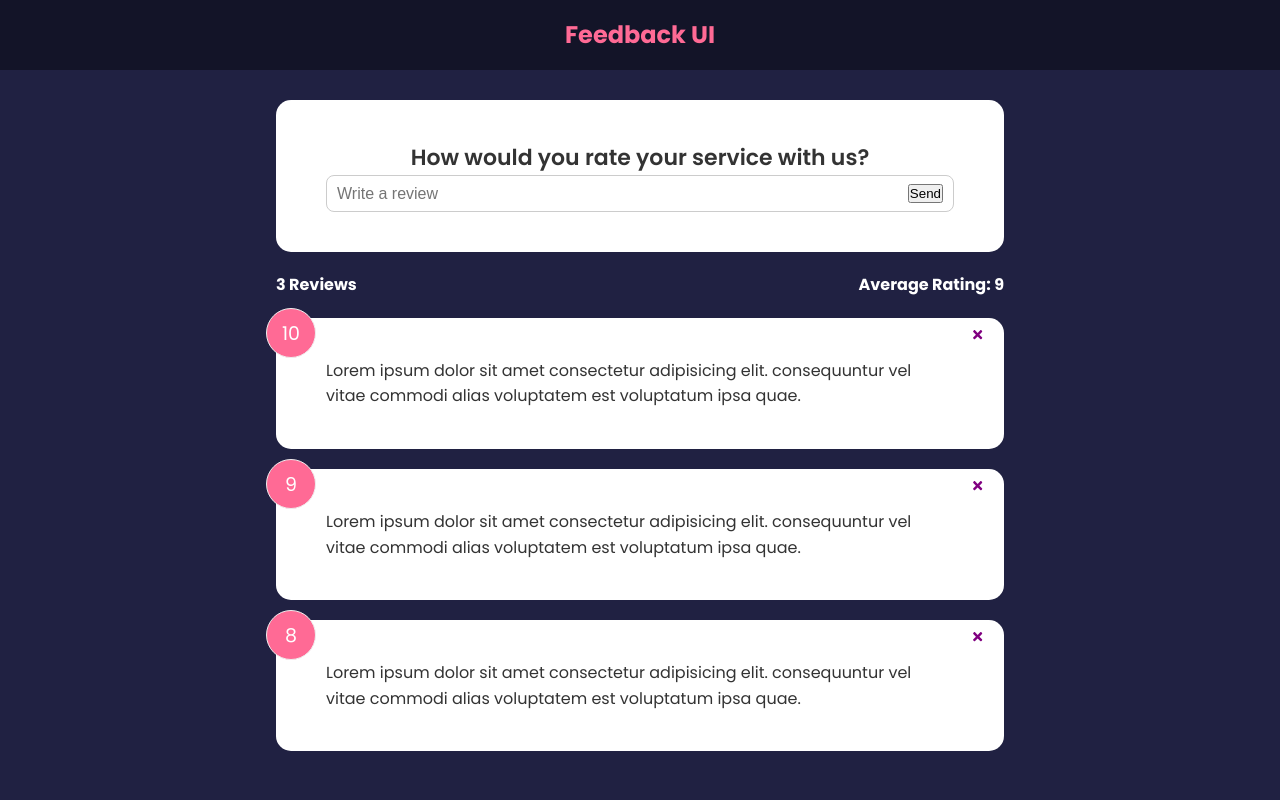
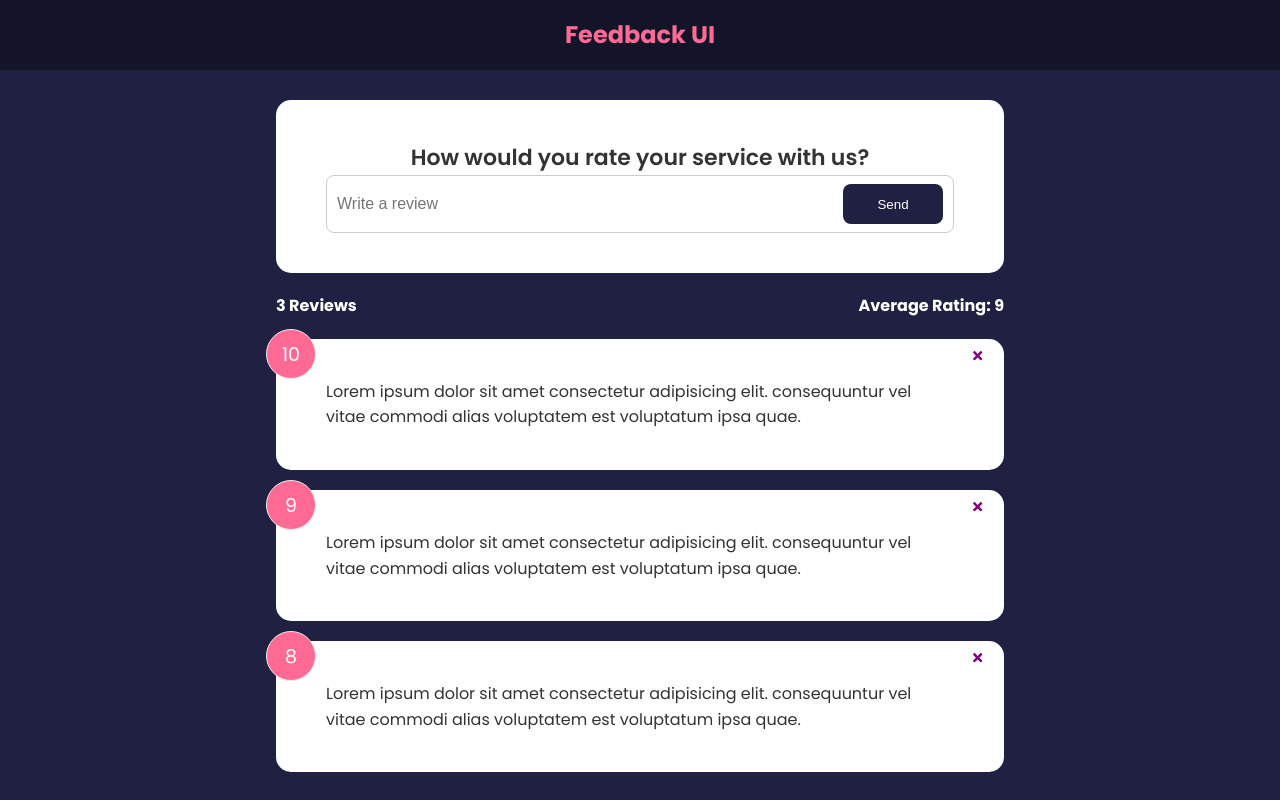
Before and after one commit to ctran0105/feedback-app, a React (Create React App) app: page / in a window 1280 px wide. Built offline with nearby package versions, Linux system fonts and the light colour scheme.

Commit message:
Bring Button component into FeedbackForm

```diff
--- a/src/App.js
+++ b/src/App.js
@@ -1,10 +1,11 @@
 // This contains main app components
+import { useState } from "react";
 import Header from "./components/Header";
 import FeedbackList from "./components/FeedbackList";
 import FeedbackData from "./data/FeedbackData";
 import FeedbackStats from "./components/FeedbackStats";
 import FeedbackForm from "./components/FeedbackForm";
-import { useState } from "react";
+
 
 function App() {
   const [feedback, setFeedback] = useState(FeedbackData);
--- a/src/components/FeedbackForm.jsx
+++ b/src/components/FeedbackForm.jsx
@@ -1,5 +1,6 @@
 import { useState } from "react";
 import Card from "./shared/Card";
+import Button from "./shared/Button";
 
 function FeedbackForm() {
   const [text, setText] = useState("");
@@ -19,7 +20,7 @@ function FeedbackForm() {
             placeholder="Write a review"
             value={text}
           />
-          <button type="submit">Send</button>
+          <Button type="submit">Send</Button>
         </div>
       </form>
     </Card>
```
